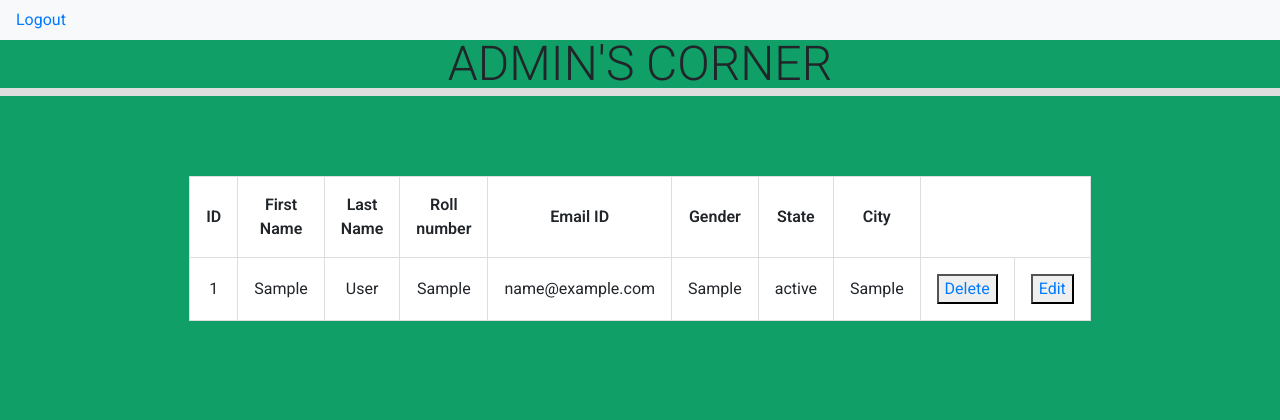
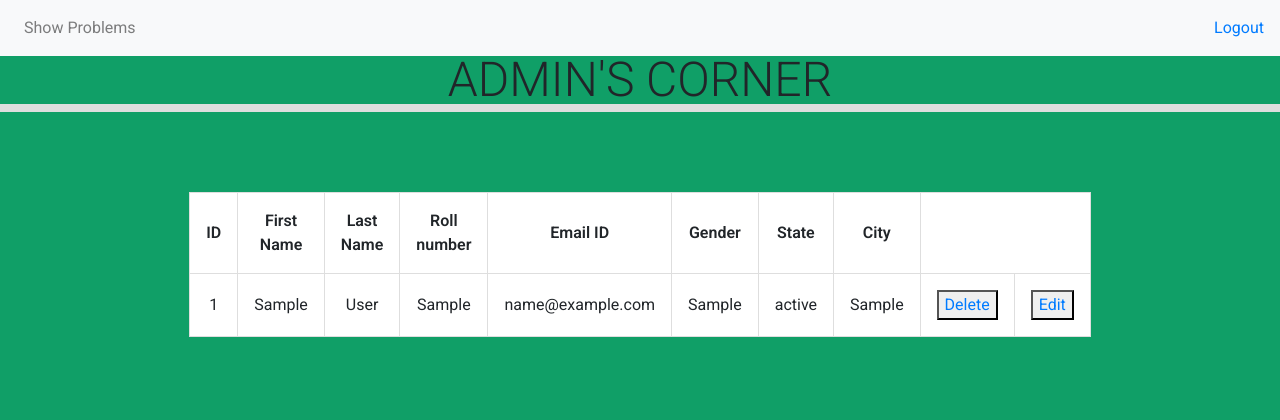
Before and after one commit to PPathole/Student-Registration-System, a PHP site: page /StudentRegistration/adminPage.php in a window 1280 px wide. Shown: the top 420 px of the page. Before the commit the page ends 321 px from the top, so only its background shows below. Run offline with PHP 8.4, Linux system fonts and the light colour scheme; tables that the repository leaves empty or names only in its code hold one stand-in row (values such as "Sample post").

Commit message:
Update adminPage.php

```diff
--- a/adminPage.php
+++ b/adminPage.php
@@ -99,8 +99,15 @@ table,thead,tbody,tfoot,tr, td,th{
 <body>
 
 	<nav class="navbar navbar-expand-lg navbar-light bg-light">
+		<ul class="navbar-nav mr-auto">
+			<li class="nav-item">
+        		<a class="nav-link" href="problems.php">Show Problems</a>
+      		</li>
+		</ul>
+
     <form class="form-inline my-2 my-lg-0">
       <a href="admin.html">Logout</a>
+
     </form>
   </div>
 </nav>
```
